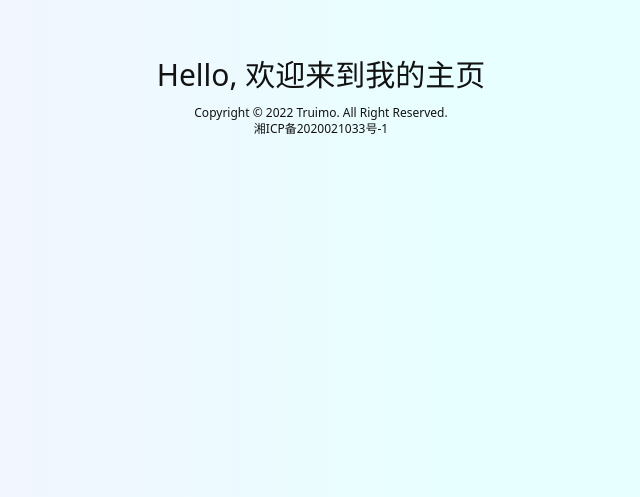
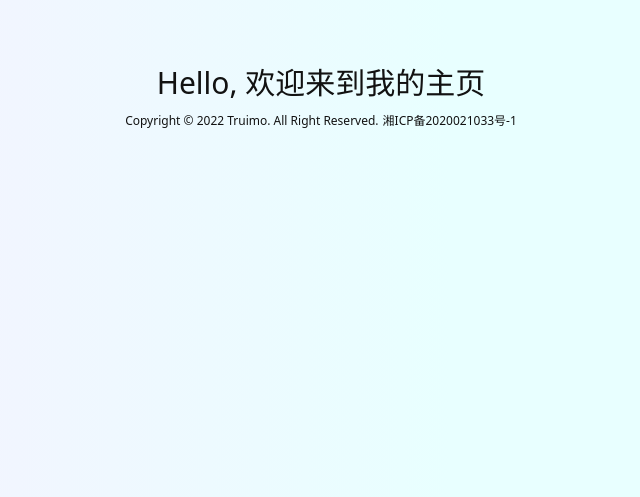
Before and after one commit to Truimo/home, a Next.js app: page / in a window 1280 px wide. Shown: the part 303-800 px from the top of the page, without its empty margins (319-959 px from the left). Built offline with nearby package versions, Linux system fonts and the light colour scheme.

Commit message:
fix: footer style error

```diff
--- a/app/page.tsx
+++ b/app/page.tsx
@@ -4,9 +4,9 @@ export default function Home() {
     return (
         <main className="flex flex-col items-center content-center justify-center min-h-screen min-w-screen">
             <div className="text-3xl mb-3 font-medium">Hello, 欢迎来到我的主页</div>
-            <div className="text-xs flex flex-col-reverse items-center">
+            <div className="text-xs flex flex-row items-center justify-center flex-wrap gap-1">
+                <p>Copyright © 2022 <Link href="/">Truimo</Link>. All Right Reserved.</p>
                 <p><a href="http://beian.miit.gov.cn/" rel="nofollow noreferrer" target="_blank">湘ICP备2020021033号-1</a></p>
-                <p>Copyright © 2022 <Link href="/">Truimo</Link>. All Right Reserved.</p>
             </div>
         </main>
     )
```
